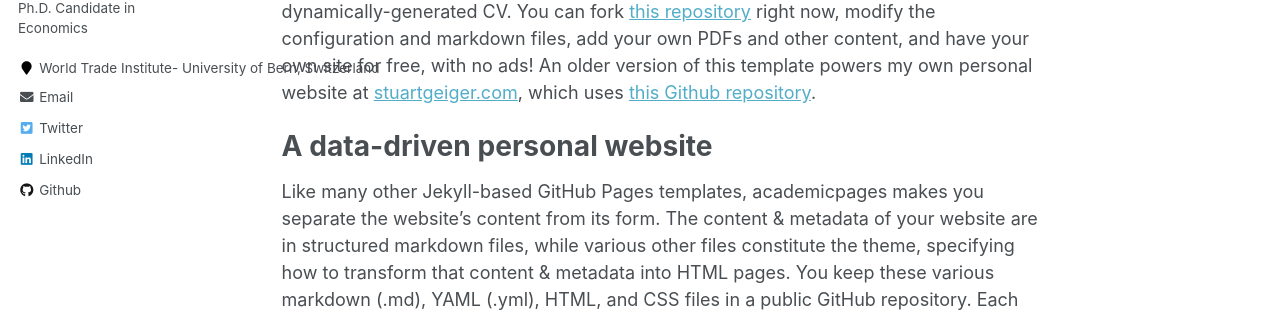
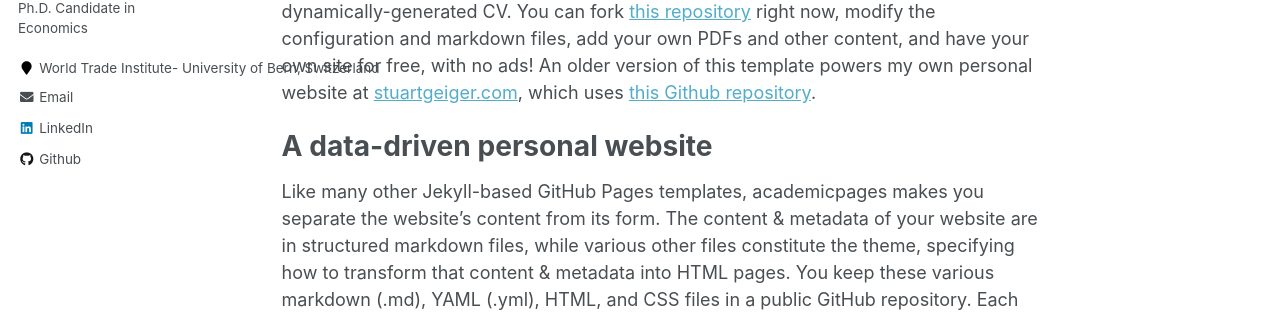
Before and after one commit to IreneGarces/irenegarces.github.io, a Jekyll site: the page built from _pages/about.md, in a window 1280 px wide. Shown: the part 352-664 px from the top of the page. Built offline with Jekyll 4.4.1, drawn with Linux system fonts in a browser that asks for light colours.

Commit message:
Update _config.yml

```diff
--- a/_config.yml
+++ b/_config.yml
@@ -83,7 +83,8 @@ author:
   name             : "Irene Garcés Iriarte"
   avatar           : "profile.jpg"
   bio              : "Ph.D. Candidate in Economics"
-  location         : "World Trade Institute- University of Bern, Switzerland"
+  location         : "World Trade Institute-
+                      University of Bern, Switzerland"
   employer         :
   pubmed           : # "https://www.ncbi.nlm.nih.gov/pubmed/?term=john+snow"
   googlescholar    :  #"http://yourfullgooglescholarurl.com"
@@ -109,7 +110,7 @@ author:
   stackoverflow    : # http://stackoverflow.com/users/123456/username
   steam            :
   tumblr           :
-  twitter          : "replacethistwitterhandle"
+  twitter          : #"replacethistwitterhandle"
   vine             :
   weibo            :
   xing             :
```
